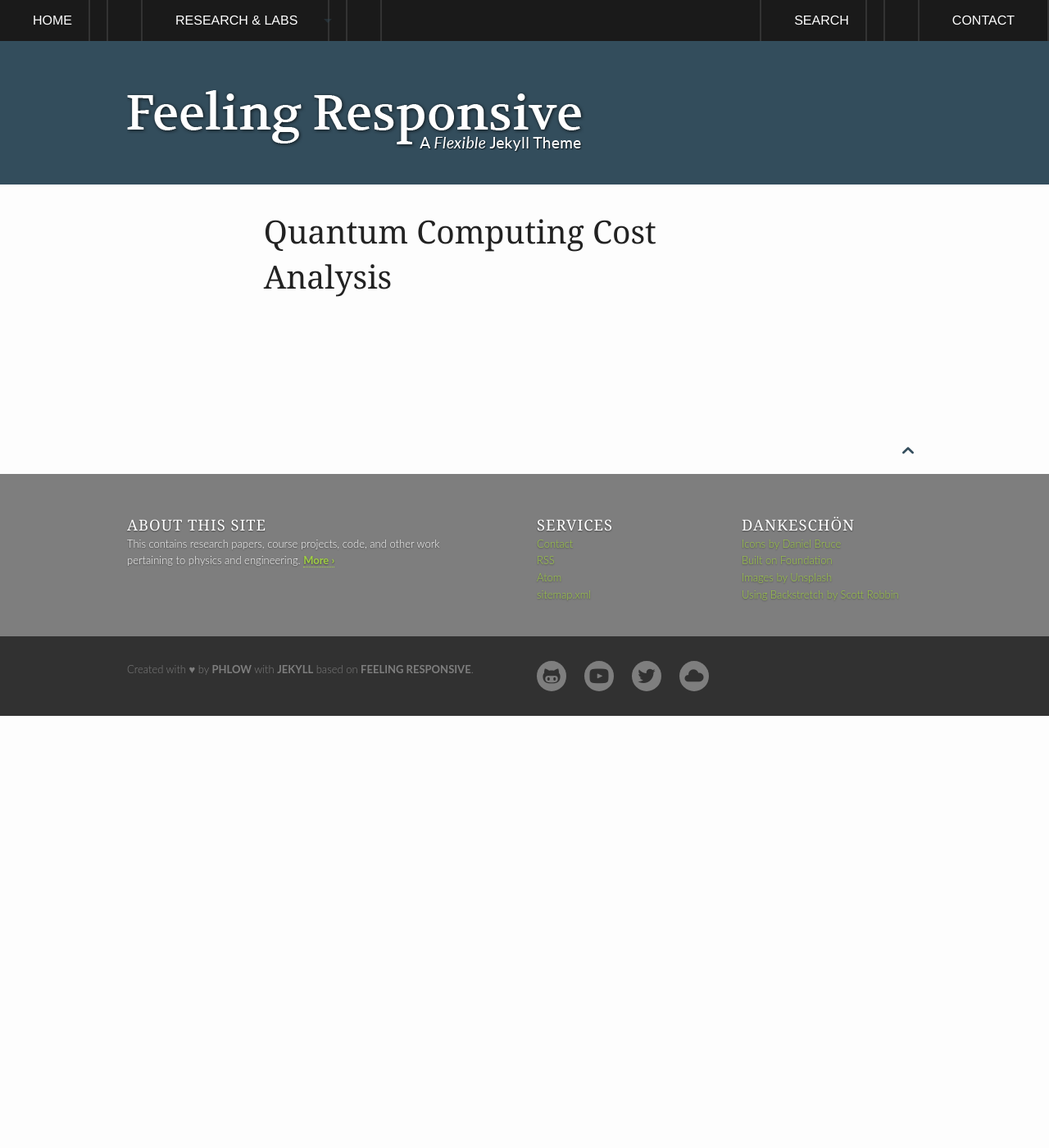
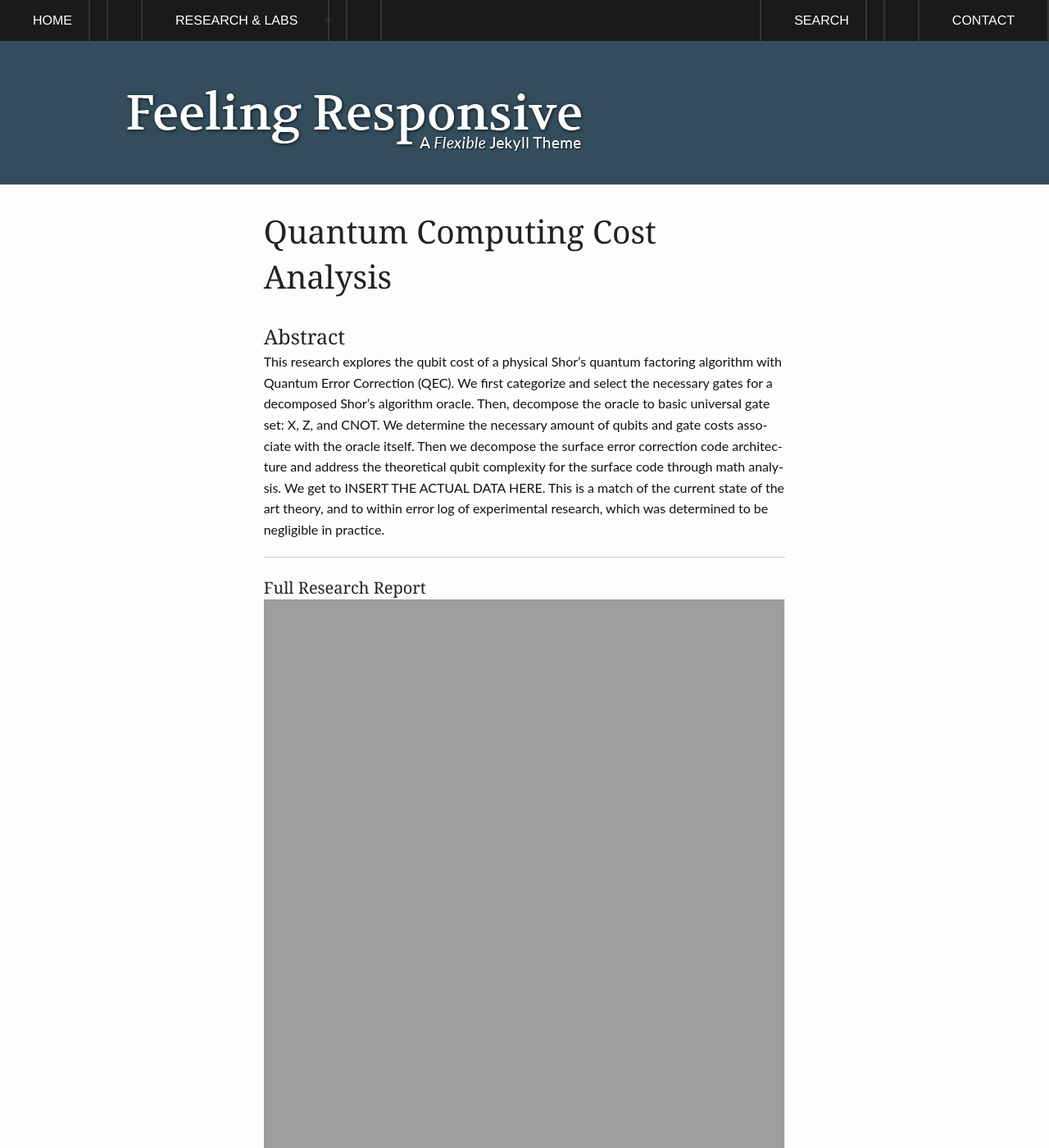
Before and after one commit to averybooks/averybooks.github.io, a Jekyll site: the page built from pages/research/quantum-computing-cost-analysis.md, in a window 1280 px wide and 1400 px high. Shown: the whole window at 82% size. Built offline with Jekyll 4.4.1, drawn with Linux system fonts in a browser that asks for light colours; some of the changed text lies outside the part shown.

Commit message:
embedded research paper

```diff
--- a/pages/research/quantum-computing-cost-analysis.md
+++ b/pages/research/quantum-computing-cost-analysis.md
@@ -3,3 +3,31 @@ layout: page
 title: "Quantum Computing Cost Analysis"
 permalink: /research/quantum-computing-cost-analysis/
 ---
+
+### Abstract
+This research explores the qubit cost of a physical Shor's quantum factoring algorithm with Quantum Error Correction (QEC). We first categorize and select the necessary gates for a decomposed Shor's algorithm oracle. Then, decompose the oracle to basic universal gate set: X, Z, and CNOT. We determine the necessary amount of qubits and gate costs associate with the oracle itself. Then we decompose the surface error correction code architecture and address the theoretical qubit complexity for the surface code through math analysis. We get to INSERT THE ACTUAL DATA HERE. This is a match of the current state of the art theory, and to within error log of experimental research, which was determined to be negligible in practice.
+
+<hr>
+
+#### Full Research Report
+<iframe src="{{ site.url }}/assets/pdfs/quantum-analysis.pdf" width="100%" height="800px">
+    <p>This browser does not support PDFs. Please download the PDF to view it:
+    <a href="{{ site.url }}/assets/pdfs/quantum-analysis.pdf">Download PDF</a>.</p>
+</iframe>
+
+<div class="row">
+  <div class="medium-8 columns">
+    <h2>Full Report</h2>
+    <iframe src="{{ site.url }}/assets/pdfs/your-file.pdf" width="100%" height="600px"></iframe>
+  </div>
+
+  <div class="medium-4 columns" style="background: #f4f4f4; padding: 20px; border-radius: 5px;">
+    <h4>Study Details</h4>
+    <ul>
+      <li><strong>Date:</strong> April 2026</li>
+      <li><strong>Lab:</strong> Physics Lab A</li>
+      <li><strong>Topic:</strong> Quantum Costing</li>
+    </ul>
+    <a href="{{ site.url }}/assets/pdfs/your-file.pdf" class="button small expand">Download Full PDF</a>
+  </div>
+</div>
```
